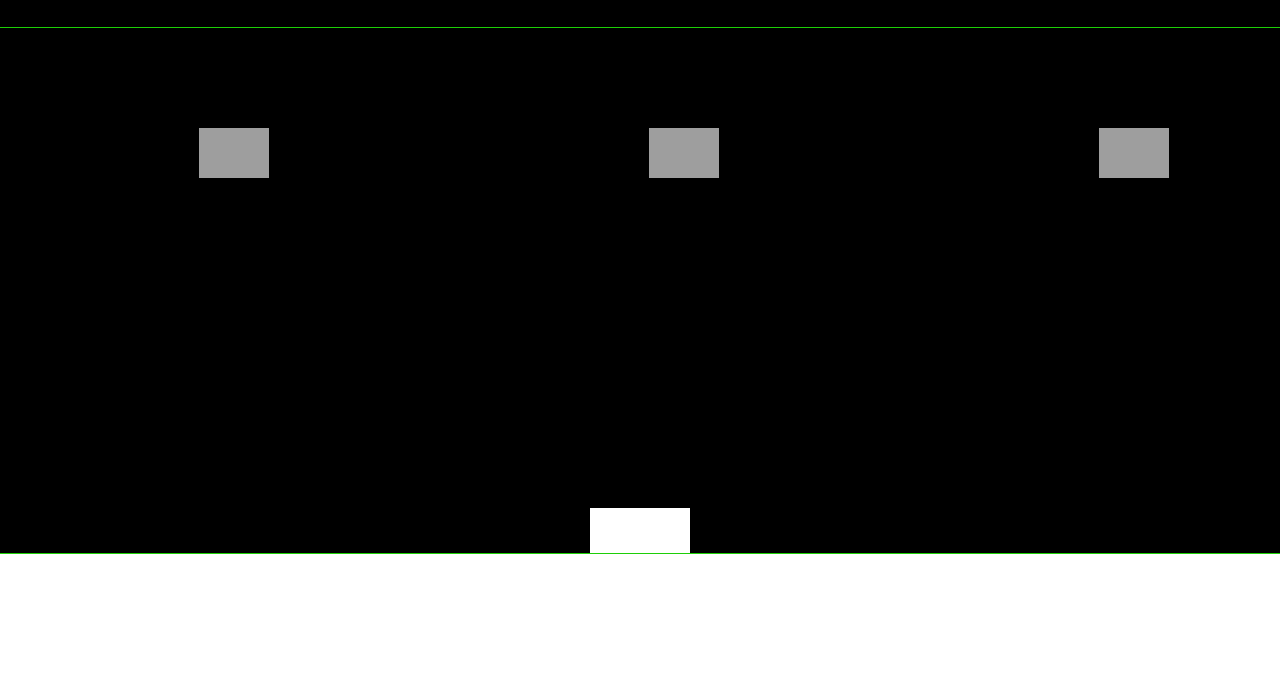
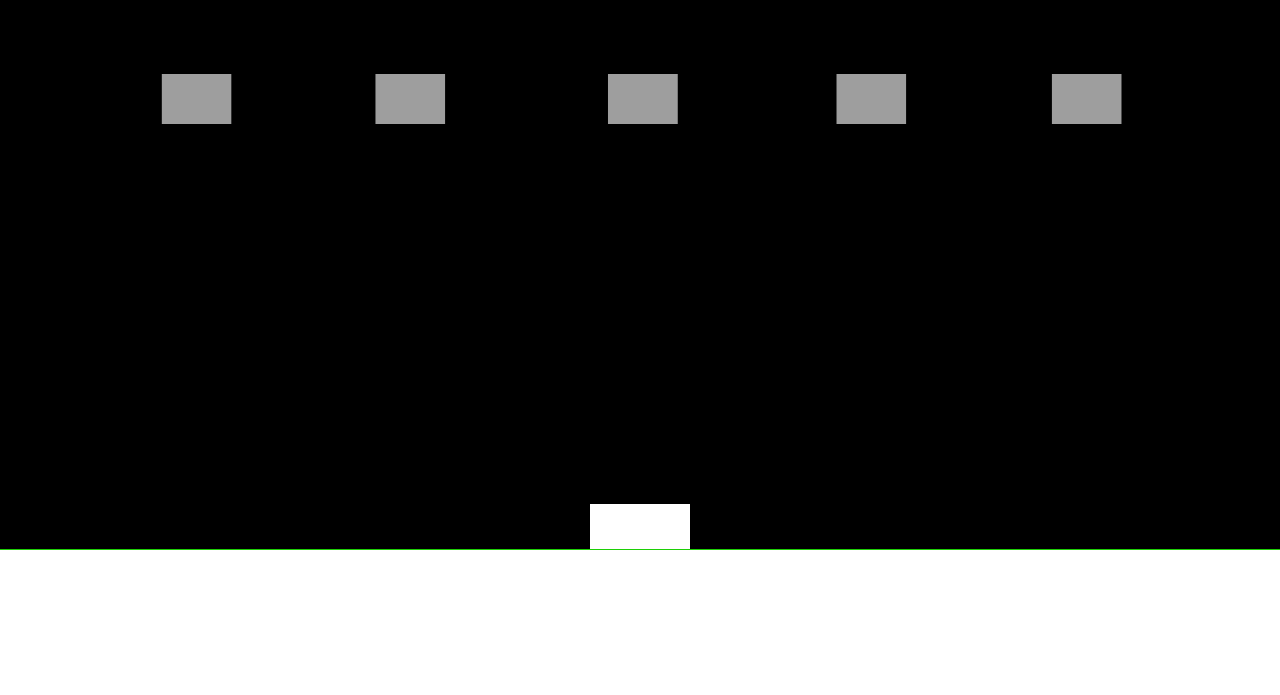
Before and after one commit to samibash/Interstellar-Invasion, a plain HTML site: page index.html in a window 1280 px wide. Shown: the part 105-800 px from the top of the page. Drawn offline with Linux system fonts and the light colour scheme; a web font is replaced by a local one.

Commit message:
commented out code and added more alien ships

```diff
--- a/main.js
+++ b/main.js
@@ -4,41 +4,18 @@ const canvas = document.getElementById("myCanvas");
 //making the width of the game canvas as wide as the computer screen.
 //and height adjusted to the header, so all could fit on page.
 canvas.width = window.innerWidth;
-canvas.height = 525;
+canvas.height = 575;
 
 //created a variable for the canvas' "paintbrush".
 const c = canvas.getContext("2d");
 
-
+//created variables for the height and width of the ship.
 const shipHeight = 45;
 const shipWidth = 100;
-let shipX = (canvas.width-shipWidth) / 2;
+//created a variable for the user ship to be on the center of the page.
+let shipX = (canvas.width - shipWidth) / 2;
 
-let rightPressed = false;
-let leftPressed = false;
-
-
-document.addEventListener("keydown", keyDownHandler);
-document.addEventListener("keyup", keyUpHandler);
-
-function keyDownHandler(e) {
-    if(e.key == "Right" || e.key == "ArrowRight") {
-        rightPressed = true;
-    }
-    else if (e.key == "Left" || e.key == "ArrowLeft") {
-        leftPressed = true;
-    }
-}
-
-function keyUpHandler(e) {
-    if(e.key == "Right" || e.key == "ArrowRight") {
-        rightPressed = false;
-    }
-    else if (e.key == "Left" || e.key == "ArrowLeft") {
-        leftPressed = false;
-    }
-}
-
+//function for drawing user ship that begins in the center of page.
 function drawShip() {
     c.beginPath();
     c.rect(shipX, canvas.height-shipHeight, shipWidth, shipHeight);
@@ -47,22 +24,29 @@ function drawShip() {
     c.closePath();
 }
 
+//function for drawing & randomly moving those pesky aliens from left to right, then back again.
 let alienimg2 = document.getElementById("alienImg2");
 let x1 = 100;
 let x2 = 550;
 let x3 = 1000;
-
-function drawAliens() {
+let x4 = 325;
+let x5 = 775;
+function drawAliens(max) {
     c.drawImage(alienimg2, x1, 100, 70, 50);
-    x1+=1
+    x1+=1 * Math.random() * Math.floor(max);
     c.drawImage(alienimg2, x2, 100, 70, 50);
-    x2+=1
+    x2+=1 * Math.random() * Math.floor(max);
     c.drawImage(alienimg2, x3, 100, 70, 50);
-    x3+=1
+    x3+=1 * Math.random() * Math.floor(max);
+    c.drawImage(alienimg2, x4, 100, 70, 50);
+    x4+=1 * Math.random() * Math.floor(max);
+    c.drawImage(alienimg2, x5, 100, 70, 50);
+    x5+=1 * Math.random() * Math.floor(max);
 }
 
-let y4 = 600;
-
+//function for drawing my circular projectile that begins at the ship. However, I haven't solved how
+//to create an independent trajectory for itself -- keeps following the ship.
+let y4 = 500;
 function drawProjectile() {
     c.beginPath();
     c.arc(shipX, y4, 5, 0, Math.PI*2);
@@ -71,30 +55,52 @@ function drawProjectile() {
     c.fill();
     c.closePath();
 }
-drawProjectile();
 
+//created eventlisteners for the left and right arrow keys.
+//these are the conditions. the actual command for movement is in the
+//draw function near the bottom.
+let rightPressed = false;
+let leftPressed = false;
+document.addEventListener("keydown", keyDownHandler);
+document.addEventListener("keyup", keyUpHandler);
+function keyDownHandler(e) {
+    if(e.key == "ArrowRight") {
+        rightPressed = true;
+    }
+    else if (e.key == "ArrowLeft") {
+        leftPressed = true;
+    }
+}
+function keyUpHandler(e) {
+    if(e.key == "ArrowRight") {
+        rightPressed = false;
+    }
+    else if (e.key == "ArrowLeft") {
+        leftPressed = false;
+    }
+}
 
+//created an eventlistener for the spacebar. These are the conditions
+//for the projectile to be called in the draw function below.
 let spacePressed = false;
-
 document.addEventListener("keypress", keyPressSpacebar);
-
 function keyPressSpacebar(e) {
-    if (e.key == "Space character" || e.code == "Space") {
+    if (e.code === "Space") {
         spacePressed = true;
     }
 }
 
-
-
+//the draw function that calls all the other functions in my code:
+//(drawShip; drawAliens; and drawProjectile).
+//below that are the conditions for the movement of the alien ships & user.
 function draw() {
     c.clearRect(0, 0, canvas.width, canvas.height);
     drawShip();
-    drawAliens();
+    drawAliens(1.5);
 
-    if (spacePressed == true) {
+    if (spacePressed === true) {
         drawProjectile();
     }
-
     if (x1 >= 200) {
         x1 = 100;
     }
@@ -104,12 +110,17 @@ function draw() {
     if (x3 >= 1100) {
         x3 = 1000;
     }
-
+    if (x4 >= 425) {
+        x4 = 325;
+    }
+    if (x5 >= 875) {
+        x5 = 775;
+    }
     if(rightPressed && shipX < canvas.width-shipWidth) {
-        shipX += 20;
+        shipX += 5;
     }
     else if(leftPressed && shipX > 0) {
-        shipX -= 20;
+        shipX -= 5;
     }
 }
 setInterval(draw, 10);
--- a/style.css
+++ b/style.css
@@ -22,6 +22,8 @@ h1 {
     color: #1dcf06;
     font-family: 'Monofett', cursive;
     text-align: center;
+    text-shadow: 5px 2px 3px red, 0 0 1em blue;
+    margin: 0;
 }
 h1:hover {
     transform: rotate(-180deg)
```
